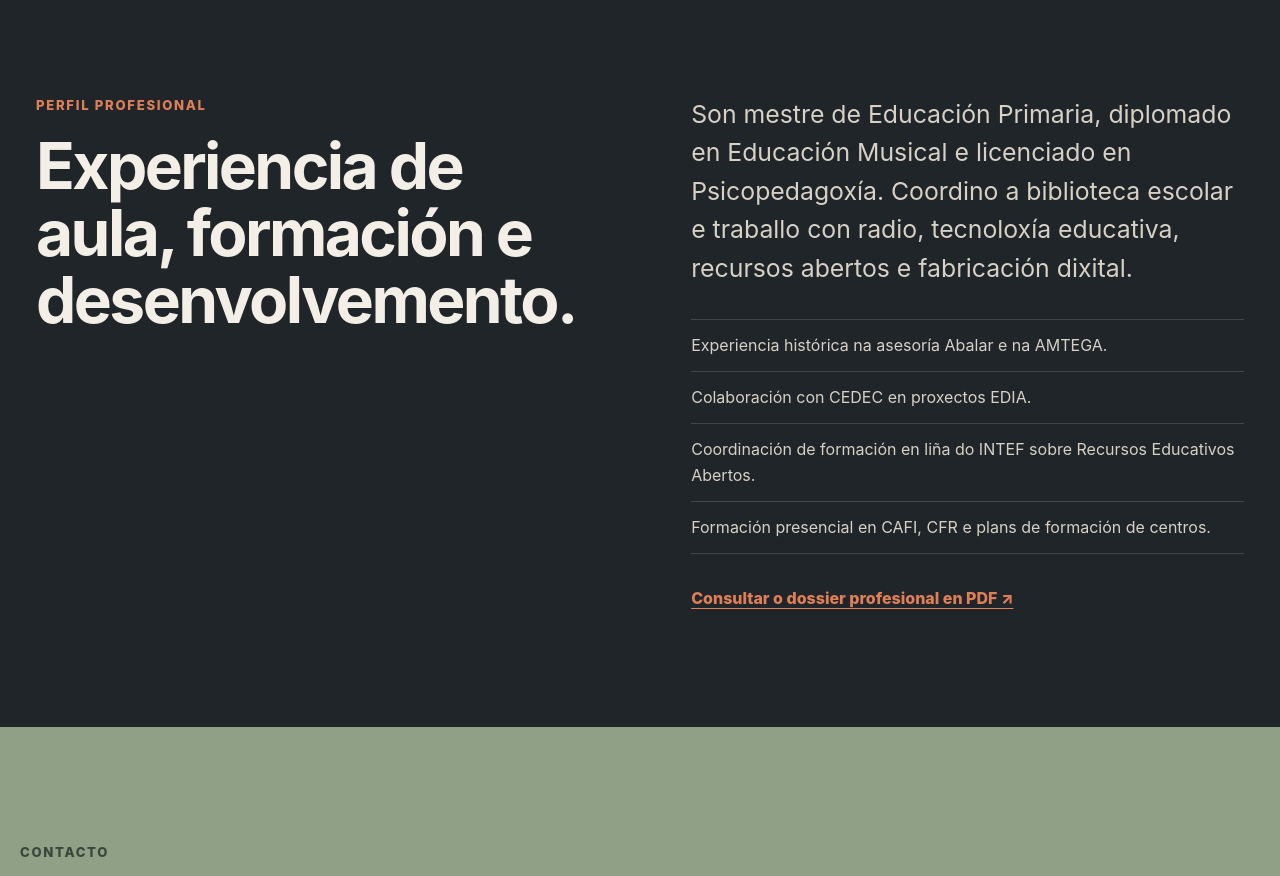
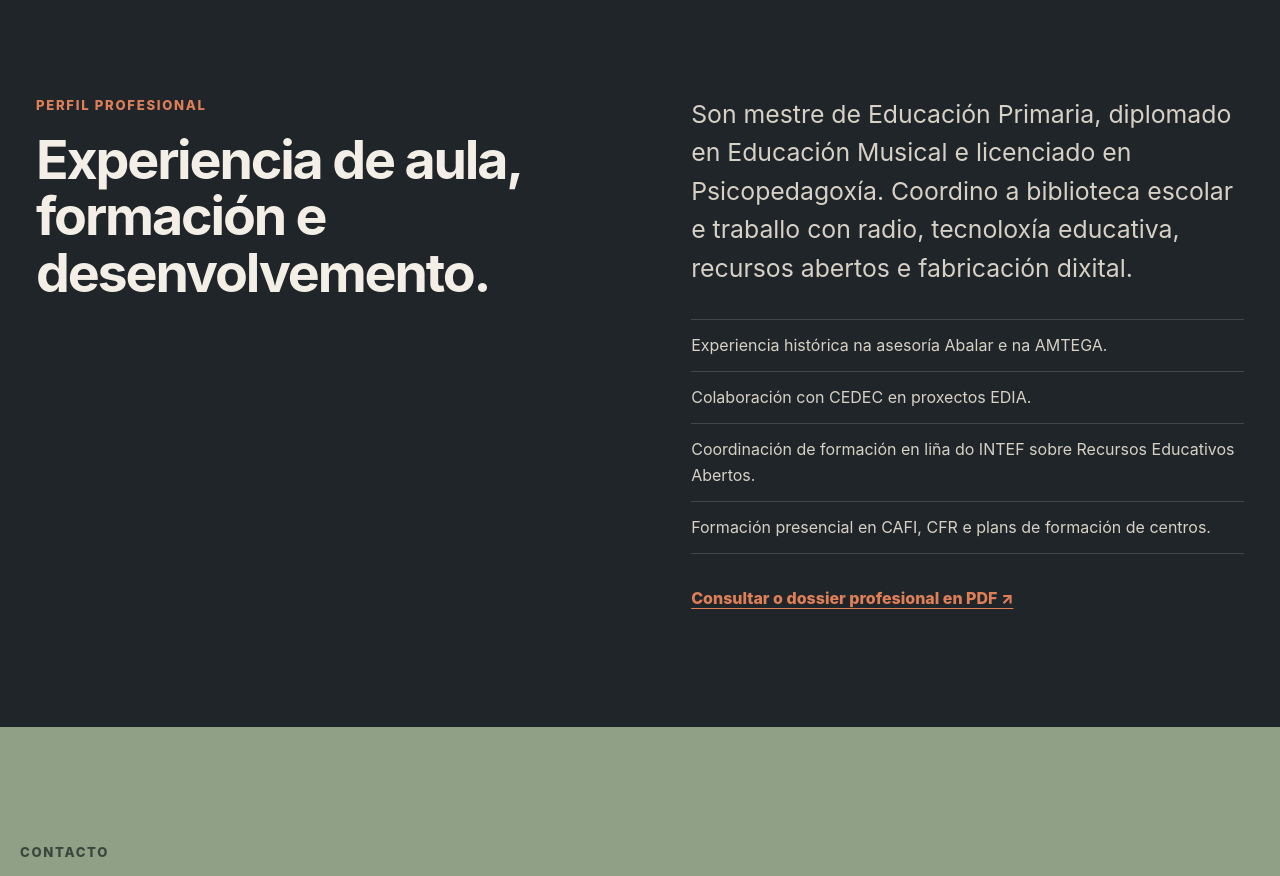
Before and after one commit to pablonimo/formacion, a website: page index.html in a window 1280 px wide. Shown: the part 9500-10376 px from the top of the page. Drawn offline with Linux system fonts and the light colour scheme.

Commit message:
Evitar cortes de palabras nos encabezados

```diff
--- a/styles.css
+++ b/styles.css
@@ -40,7 +40,7 @@ nav a:not(.nav-cta):hover { color: var(--terracotta); }
 
 .hero { display: grid; grid-template-columns: 1.02fr .98fr; gap: clamp(2rem, 5vw, 5rem); align-items: center; min-height: calc(100svh - 5rem); max-width: var(--max); margin: auto; padding: clamp(3.5rem, 8vw, 7rem) 1.25rem; }
 .eyebrow { margin: 0 0 1rem; color: var(--terracotta); font-size: .82rem; font-weight: 800; letter-spacing: .13em; text-transform: uppercase; }
-h1, h2, h3 { margin-top: 0; overflow-wrap: break-word; line-height: 1.05; letter-spacing: -.04em; }
+h1, h2, h3 { margin-top: 0; overflow-wrap: normal; word-break: normal; hyphens: none; line-height: 1.05; letter-spacing: -.04em; }
 h1 { max-width: 12ch; margin-bottom: 1.5rem; font-size: clamp(3.25rem, 7vw, 6.8rem); }
 .hero-lead { max-width: 39rem; margin: 0; color: var(--paper-muted); font-size: clamp(1.18rem, 2vw, 1.45rem); line-height: 1.55; }
 .hero-actions { display: flex; flex-wrap: wrap; gap: .75rem; margin-top: 2rem; }
@@ -163,6 +163,7 @@ a.project-card:hover { transform: translateY(-.3rem); border-color: var(--terrac
 
 .profile { display: grid; grid-template-columns: 1fr 1fr; gap: clamp(3rem, 8vw, 8rem); }
 .profile > *, .statement-grid > *, .section-heading > *, .formats-intro > * { min-width: 0; }
+.profile h2 { max-width: 16ch; font-size: clamp(2.7rem, 4.2vw, 4.2rem); }
 .profile-copy { align-self: end; }
 .profile-list { margin: 2rem 0; padding: 0; list-style: none; border-top: 1px solid var(--line); }
 .profile-list li { padding: .8rem 0; border-bottom: 1px solid var(--line); color: var(--paper-muted); }
```
